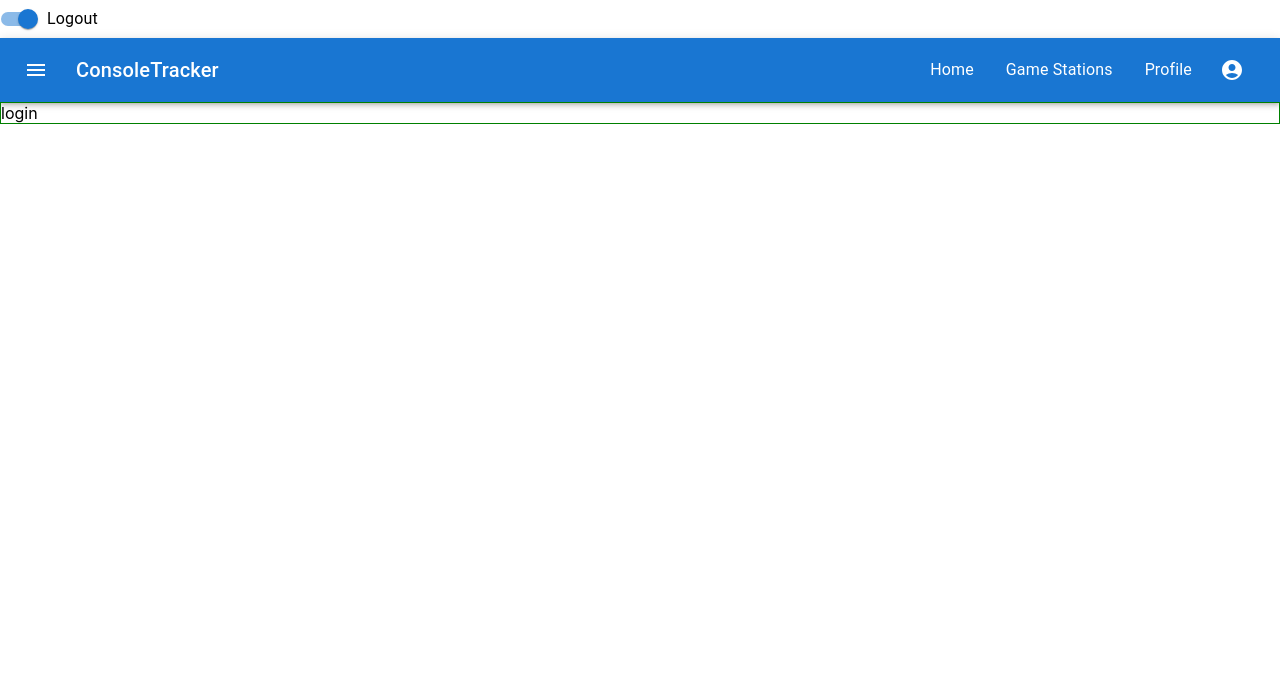
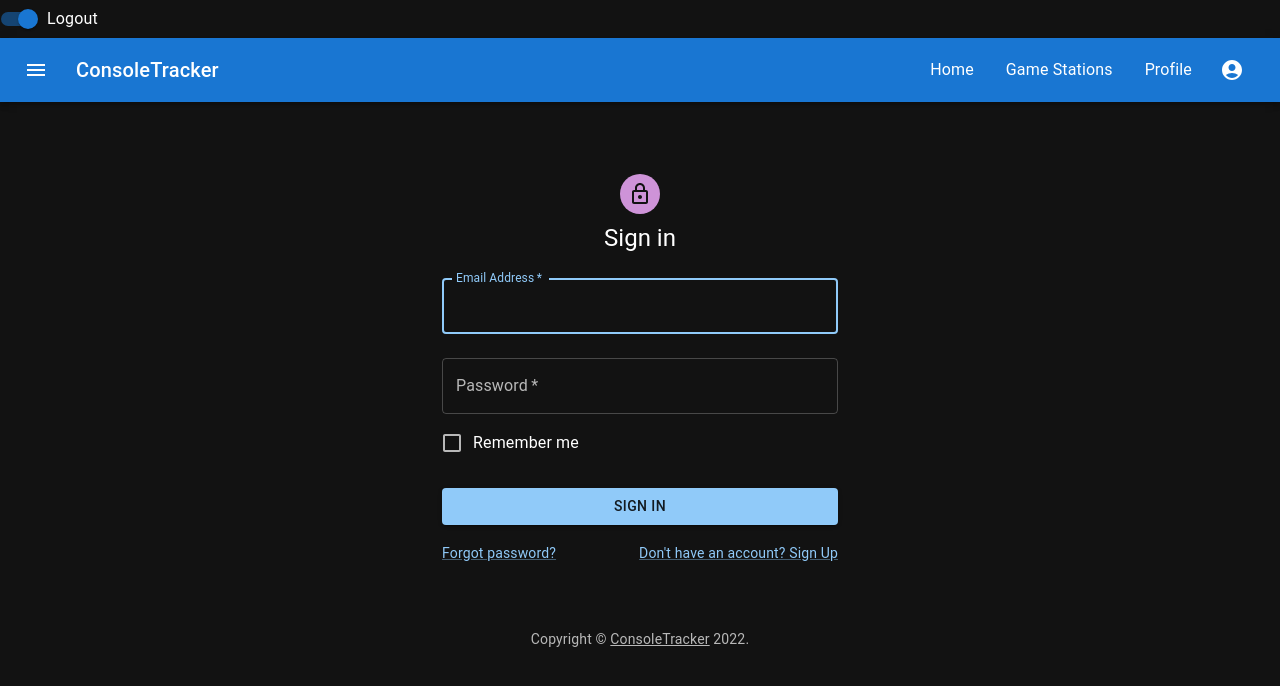
Before and after one commit to ENG4000-Team-A/capstone-project, a React (Create React App) app in the folder project/frontend/: page /login in a window 1280 px wide. Shown: the top 686 px of the page. Built offline with nearby package versions, Linux system fonts and the light colour scheme.

Commit message:
Updated login page

```diff
--- a/project/frontend/src/components/Login.js
+++ b/project/frontend/src/components/Login.js
@@ -1,11 +1,121 @@
 import React from 'react'
 import './Login.css'
-function Login() {
+import Button from '@mui/material/Button';
+import Avatar from '@mui/material/Avatar';
+import CssBaseline from '@mui/material/CssBaseline';
+import TextField from '@mui/material/TextField';
+import FormControlLabel from '@mui/material/FormControlLabel';
+import Checkbox from '@mui/material/Checkbox';
+import Link from '@mui/material/Link';
+import Grid from '@mui/material/Grid';
+import Box from '@mui/material/Box';
+import LockOutlinedIcon from '@mui/icons-material/LockOutlined';
+import Typography from '@mui/material/Typography';
+import Container from '@mui/material/Container';
+import { createTheme, ThemeProvider } from '@mui/material/styles';
+
+
+
+function Copyright(props) {
     return (
-        <div className='login__container'>
-            login
-        </div>
-    )
+      <Typography variant="body2" color="text.secondary" align="center" {...props}>
+        {'Copyright © '}
+        <Link color="inherit" href="#">
+          ConsoleTracker
+        </Link>{' '}
+        {new Date().getFullYear()}
+        {'.'}
+      </Typography>
+    );
+  }
+
+  const theme = createTheme({
+    palette: {
+    mode : 'dark'
+    },
+  });
+
+export default function SignIn() {
+  const handleSubmit = (event) => {
+    event.preventDefault();
+    const data = new FormData(event.currentTarget);
+    // eslint-disable-next-line no-console
+    console.log({
+      email: data.get('email'),
+      password: data.get('password'),
+    });
+  };
+
+  return (
+    <ThemeProvider theme={theme}>
+      <Container component="main" maxWidth="xs">
+        <CssBaseline />
+        <Box
+          sx={{
+            marginTop: 8,
+            display: 'flex',
+            flexDirection: 'column',
+            alignItems: 'center',
+          }}
+        >
+          <Avatar sx={{ m: 1, bgcolor: 'secondary.main' }}>
+            <LockOutlinedIcon />
+          </Avatar>
+          <Typography component="h1" variant="h5">
+            Sign in
+          </Typography>
+          <Box component="form" onSubmit={handleSubmit} noValidate sx={{ mt: 1 }}>
+            <TextField
+              margin="normal"
+              required
+              fullWidth
+              id="email"
+              label="Email Address"
+              name="email"
+              autoComplete="email"
+              autoFocus
+            />
+            <TextField
+              margin="normal"
+              required
+              fullWidth
+              name="password"
+              label="Password"
+              type="password"
+              id="password"
+              autoComplete="current-password"
+            />
+            <FormControlLabel
+              control={<Checkbox value="remember" color="primary" />}
+              label="Remember me"
+            />
+            <Button
+              type="submit"
+              fullWidth
+              variant="contained"
+              sx={{ mt: 3, mb: 2 }}
+              onClick={() => {
+                alert('clicked');   // Add click functionality here
+              }}
+            >
+              Sign In
+            </Button>
+            <Grid container>
+              <Grid item xs>
+                <Link href="#" variant="body2"> {/* replace # with correct reference */}
+                  Forgot password?
+                </Link>
+              </Grid>
+              <Grid item>
+                <Link href="#" variant="body2">
+                  {"Don't have an account? Sign Up"} {/* replace # with correct reference */}
+                </Link>
+              </Grid>
+            </Grid>
+          </Box>
+        </Box>
+        <Copyright sx={{ mt: 8, mb: 4 }} />
+      </Container>
+    </ThemeProvider>
+  );
 }
-
-export default Login
```
